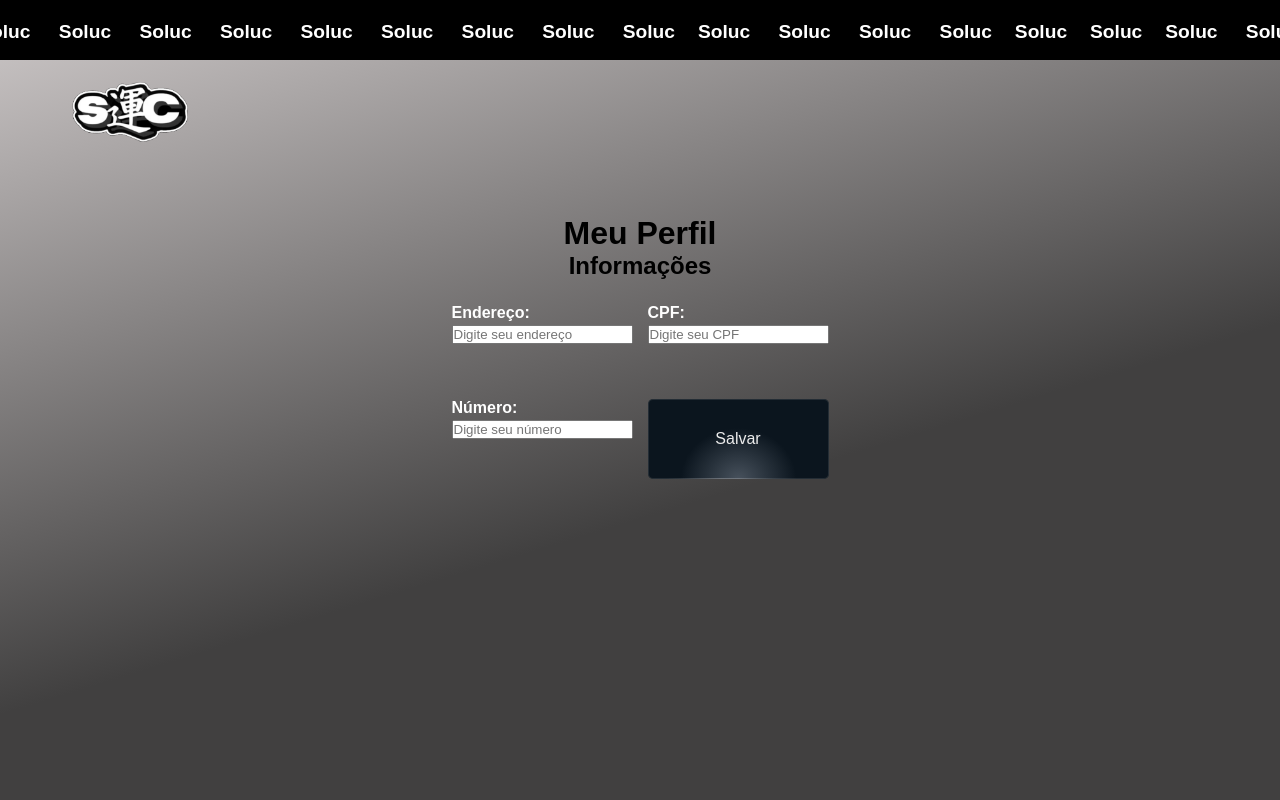
After one commit to F3lip3007/projeto_TADW, a PHP site: page /perfil.html in a window 1280 px wide. The commit adds this page. Run offline with PHP 8.4, Linux system fonts and the light colour scheme.

Commit message:
meu perfil html

```diff
--- a/public/cadastrar.html
+++ b/public/cadastrar.html
@@ -20,7 +20,7 @@
       ㅤ Solucㅤ Soluc ㅤ   Soluc ㅤ  Soluc ㅤ Solucㅤ Soluc ㅤSoluc ㅤSoluc ㅤ Soluc ㅤ Soluc ㅤ Soluc ㅤ Soluc ㅤ Soluc ㅤ Soluc ㅤ Soluc
       ㅤ Solucㅤ Soluc ㅤ   Soluc ㅤ  Soluc ㅤ Solucㅤ Soluc ㅤSoluc ㅤSoluc ㅤ Soluc ㅤ Soluc ㅤ Soluc ㅤ Soluc ㅤ Soluc ㅤ Soluc ㅤ Soluc
       ㅤ Solucㅤ Soluc ㅤ   Soluc ㅤ  Soluc ㅤ Solucㅤ Soluc ㅤSoluc ㅤSoluc ㅤ Soluc ㅤ Soluc ㅤ Soluc ㅤ Soluc ㅤ Soluc ㅤ Soluc ㅤ Soluc
-      ㅤ Solucㅤ Soluc ㅤ   Soluc ㅤ  Soluc ㅤ Solucㅤ Soluc ㅤSoluc ㅤSoluc ㅤ Soluc ㅤ Soluc ㅤ Soluc ㅤ Soluc ㅤ Soluc ㅤ Soluc ㅤ Soluc
+              ㅤ Solucㅤ Soluc ㅤ   Soluc ㅤ  Soluc ㅤ Solucㅤ Soluc ㅤSoluc ㅤSoluc ㅤ Soluc ㅤ Soluc ㅤ Soluc ㅤ Soluc ㅤ Soluc ㅤ Soluc ㅤ Soluc
     </div>
   </div>
 
--- /dev/null
+++ b/public/perfil.html
@@ -0,0 +1,95 @@
+<!DOCTYPE html>
+<html lang="pt-br">
+<head>
+  <meta charset="UTF-8">
+  <meta name="viewport" content="width=device-width, initial-scale=1">
+  <title>Meu Perfil</title>
+  <link rel="stylesheet" href="style.css">
+</head>
+<body>
+
+ <!-- Barra preta fixa no topo com letreiro -->
+  <div class="top-bar">
+    <div class="scrolling-text">
+      ㅤ Solucㅤ Soluc ㅤ   Soluc ㅤ  Soluc ㅤ Solucㅤ Soluc ㅤSoluc ㅤSoluc ㅤ Soluc ㅤ Soluc ㅤ Soluc ㅤ Soluc ㅤ Soluc ㅤ Soluc ㅤ Soluc
+      ㅤ Solucㅤ Soluc ㅤ   Soluc ㅤ  Soluc ㅤ Solucㅤ Soluc ㅤSoluc ㅤSoluc ㅤ Soluc ㅤ Soluc ㅤ Soluc ㅤ Soluc ㅤ Soluc ㅤ Soluc ㅤ Soluc
+      ㅤ Solucㅤ Soluc ㅤ   Soluc ㅤ  Soluc ㅤ Solucㅤ Soluc ㅤSoluc ㅤSoluc ㅤ Soluc ㅤ Soluc ㅤ Soluc ㅤ Soluc ㅤ Soluc ㅤ Soluc ㅤ Soluc
+      ㅤ Solucㅤ Soluc ㅤ   Soluc ㅤ  Soluc ㅤ Solucㅤ Soluc ㅤSoluc ㅤSoluc ㅤ Soluc ㅤ Soluc ㅤ Soluc ㅤ Soluc ㅤ Soluc ㅤ Soluc ㅤ Soluc
+      ㅤ Solucㅤ Soluc ㅤ   Soluc ㅤ  Soluc ㅤ Solucㅤ Soluc ㅤSoluc ㅤSoluc ㅤ Soluc ㅤ Soluc ㅤ Soluc ㅤ Soluc ㅤ Soluc ㅤ Soluc ㅤ Soluc
+      ㅤ Solucㅤ Soluc ㅤ   Soluc ㅤ  Soluc ㅤ Solucㅤ Soluc ㅤSoluc ㅤSoluc ㅤ Soluc ㅤ Soluc ㅤ Soluc ㅤ Soluc ㅤ Soluc ㅤ Soluc ㅤ Soluc
+      ㅤ Solucㅤ Soluc ㅤ   Soluc ㅤ  Soluc ㅤ Solucㅤ Soluc ㅤSoluc ㅤSoluc ㅤ Soluc ㅤ Soluc ㅤ Soluc ㅤ Soluc ㅤ Soluc ㅤ Soluc ㅤ Soluc
+      ㅤ Solucㅤ Soluc ㅤ   Soluc ㅤ  Soluc ㅤ Solucㅤ Soluc ㅤSoluc ㅤSoluc ㅤ Soluc ㅤ Soluc ㅤ Soluc ㅤ Soluc ㅤ Soluc ㅤ Soluc ㅤ Soluc
+      ㅤ Solucㅤ Soluc ㅤ   Soluc ㅤ  Soluc ㅤ Solucㅤ Soluc ㅤSoluc ㅤSoluc ㅤ Soluc ㅤ Soluc ㅤ Soluc ㅤ Soluc ㅤ Soluc ㅤ Soluc ㅤ Soluc
+    </div>
+  </div>
+
+  <!-- Container principal -->
+  <div class="container">
+
+   <!-- Logo no canto superior esquerdo -->
+   <img src="./fotos/soluc.png" alt="Logo da Soluc" class="logo-esquerda">
+
+
+  <div class="container">
+    <h1 class="perfil-titulo">Meu Perfil</h1>
+
+
+    <h2 class="perfil-subtitulo">Informações</h2>
+
+    <form id="perfil-form" class="perfil-form" method="POST" action="salvar_perfil.php">
+      <div class="form-group">
+        <label for="endereco">Endereço:</label>
+        <input type="text" id="endereco" name="endereco" placeholder="Digite seu endereço" required>
+      </div>
+
+      <div class="form-group">
+        <label for="cpf">CPF:</label>
+        <input type="text" id="cpf" name="cpf" placeholder="Digite seu CPF" maxlength="11" required>
+      </div>
+
+      <div class="form-group">
+        <label for="numero">Número:</label>
+        <input type="text" id="numero" name="numero" placeholder="Digite seu número" maxlength="9" required>
+      </div>
+
+      <button type="submit" class="button">Salvar</button>
+    </form>
+  </div>
+
+  <!-- JS para validar e limitar campos -->
+  <script>
+    // Permitir apenas números no CPF e Número
+    function apenasNumeros(evt) {
+      const charCode = evt.which ? evt.which : evt.keyCode;
+      if (charCode < 48 || charCode > 57) {
+        evt.preventDefault();
+      }
+    }
+
+    document.getElementById('cpf').addEventListener('keypress', apenasNumeros);
+    document.getElementById('numero').addEventListener('keypress', apenasNumeros);
+
+    // Validação antes do envio
+    document.getElementById('perfil-form').addEventListener('submit', function (e) {
+      const endereco = document.getElementById('endereco').value.trim();
+      const cpf = document.getElementById('cpf').value.trim();
+      const numero = document.getElementById('numero').value.trim();
+
+      if (!endereco || !cpf || !numero) {
+        alert('Por favor, preencha todos os campos.');
+        e.preventDefault();
+        return;
+      }
+
+      if (cpf.length !== 11) {
+        alert('O CPF deve conter exatamente 11 dígitos.');
+        e.preventDefault();
+        return;
+      }
+
+      // Número pode ter até 9 dígitos, mas não é obrigatório ter todos
+    });
+  </script>
+
+</body>
+</html>
--- a/public/style.css
+++ b/public/style.css
@@ -169,6 +169,17 @@ label {
   overflow: hidden;
   z-index: -1;
 }
+
+.logo-esquerda {
+  position: fixed;
+  top: 80px;
+  left: 40px;
+  width: 180px;
+  height: auto;
+  z-index: 300;
+}
+
+
 
 
 .file-label:hover {
```
